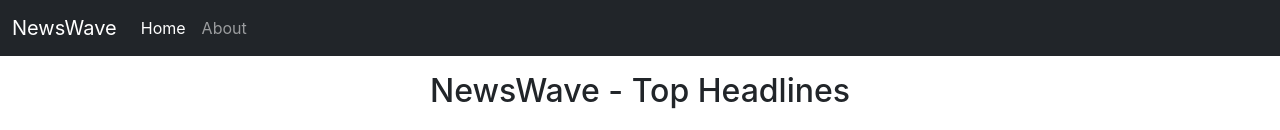
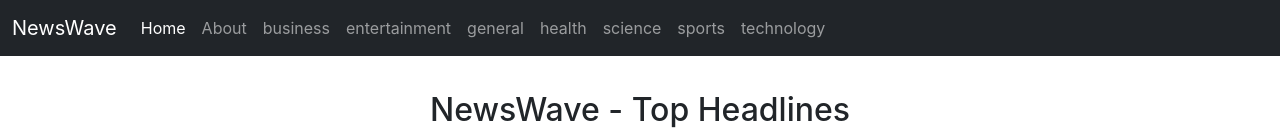
Before and after one commit to subodhkute1843/NewsWave, a React (Create React App) app: page / in a window 1280 px wide. Shown: the top 130 px of the page. Built offline with nearby package versions, Linux system fonts and the light colour scheme; no server answers.

Commit message:
Added categories and proptypes

```diff
--- a/src/App.js
+++ b/src/App.js
@@ -9,7 +9,7 @@
     return (
     <div>
       <Navbar/>
-      <News pagesize={5}/>
+      <News pagesize={6} category={'sports'}/>
     </div>
     )
   }
--- a/src/components/Navbar.js
+++ b/src/components/Navbar.js
@@ -28,11 +28,14 @@
                   Home
                 </a>
               </li>
-              <li className="nav-item">
-                <a className="nav-link" href="/about">
-                  About
-                </a>
-              </li>
+              <li className="nav-item"><a className="nav-link" href="/about">About</a></li>
+              <li className="nav-item"><a className="nav-link" href="/about">business</a></li>
+              <li className="nav-item"><a className="nav-link" href="/about">entertainment</a></li>
+              <li className="nav-item"><a className="nav-link" href="/about">general</a></li>
+              <li className="nav-item"><a className="nav-link" href="/about">health</a></li>
+              <li className="nav-item"><a className="nav-link" href="/about">science</a></li>
+              <li className="nav-item"><a className="nav-link" href="/about">sports</a></li>
+              <li className="nav-item"><a className="nav-link" href="/about">technology</a></li>
             </ul>
           </div>
         </div>
--- a/src/components/News.js
+++ b/src/components/News.js
@@ -1,8 +1,22 @@
 import React, { Component } from "react";
 import { NewsItem } from "./NewsItem";
 import Spinner from "./Spinner";
+import PropTypes from 'prop-types'
 
 export class News extends Component {
+
+  static defaultProps = {
+    country: 'in',
+    pagesize: 9,
+    category: 'science'
+  }
+
+  static propTypes = {
+    country: PropTypes.string,
+    pagesize: PropTypes.number,
+    category: PropTypes.string,
+  }
+
   constructor() {
     super();
     this.state = {
@@ -14,7 +28,7 @@
 
   async componentDidMount() {
     let url =
-      `https://newsapi.org/v2/top-headlines?country=in&apiKey=aecff120ea6c43acaf6627bb7cdd1ad5&page=1&pageSize=${this.props.pagesize}`;
+      `https://newsapi.org/v2/top-headlines?country=${this.props.country}&category=${this.props.category}&apiKey=aecff120ea6c43acaf6627bb7cdd1ad5&page=1&pageSize=${this.props.pagesize}`;
       this.setState({loading:true})
       let data = await fetch(url);
     let parsedData = await data.json();
@@ -28,7 +42,7 @@
 
   handlePrevClick = async () => {
     console.log("Previous");
-    let url = `https://newsapi.org/v2/top-headlines?country=in&apiKey=aecff120ea6c43acaf6627bb7cdd1ad5&page=${
+    let url = `https://newsapi.org/v2/top-headlines?country=${this.props.country}&category=${this.props.category}&apiKey=aecff120ea6c43acaf6627bb7cdd1ad5&page=${
       this.state.page - 1
     }&pageSize=${this.props.pagesize}`;
     this.setState({loading:true})
@@ -42,7 +56,7 @@
     console.log("Next");
     if (!(this.state.page + 1 > Math.ceil(this.state.totalResults / this.props.pagesize))) {
 
-      let url = `https://newsapi.org/v2/top-headlines?country=in&apiKey=aecff120ea6c43acaf6627bb7cdd1ad5&page=${
+      let url = `https://newsapi.org/v2/top-headlines?country=${this.props.country}&category=${this.props.category}&apiKey=aecff120ea6c43acaf6627bb7cdd1ad5&page=${
         this.state.page + 1
       }&pageSize=${this.props.pagesize}`;
       this.setState({loading:true})
@@ -59,7 +73,7 @@
   render() {
     return (
       <div className="container my-3">
-        <h2 className="text-center">NewsWave - Top Headlines</h2>
+        <h2 className="text-center" style={{margin: '35px 0px'}}>NewsWave - Top Headlines</h2>
         {this.state.loading && <Spinner/>}
         <div className="row">
           {!this.state.loading && this.state.articles.map((element) => {
--- a/src/components/NewsItem.js
+++ b/src/components/NewsItem.js
@@ -5,7 +5,7 @@
     let {title, description, imageUrl, newsUrl} = this.props;
     return (
         <div className="my-3">
-        <div className="card" style={{width: "18rem"}}>
+        <div className="card">
             <img src={imageUrl? imageUrl : "https://static.toiimg.com/thumb/msid-47529300,width-1070,height-580,imgsize-110164,resizemode-75,overlay-toi_sw,pt-32,y_pad-40/photo.jpg"} className="card-img-top" alt="news"/>
             <div className="card-body">
                 <h5 className="card-title">{title}...</h5>
```
